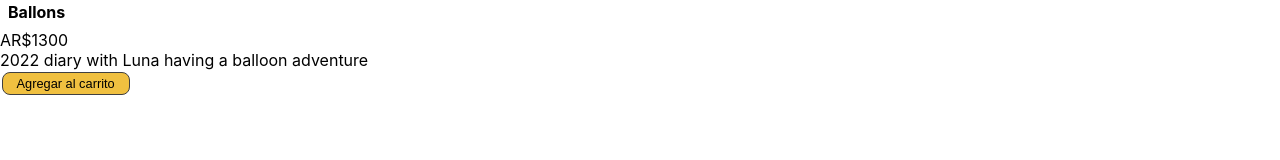
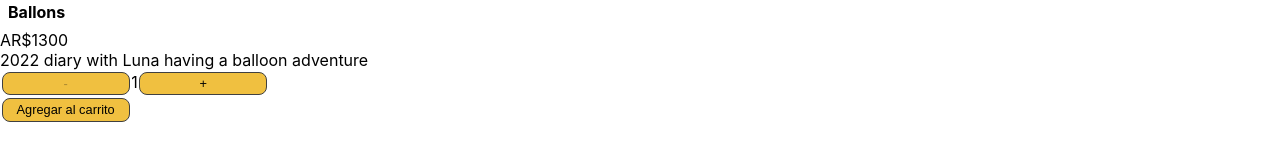
Before and after one commit to JulioHudson/ecommerceHudson, a React (Create React App) app: page /detail/1 in a window 1280 px wide. Shown: the part 282-442 px from the top of the page. Built offline with nearby package versions, Linux system fonts and the light colour scheme.

Commit message:
Sincronizar counter

```diff
--- a/src/App.js
+++ b/src/App.js
@@ -3,12 +3,14 @@ import NavBar from './components/NavBar';
 import ItemListContainer from './components/ItemListContainer';
 import ItemDetailContainer from './components/ItemDetailContainer';
 import ShoppingCart from './components/ShoppingCart';
+import CartProvider from './context/CartContext'
 import { BrowserRouter, Route, Routes } from 'react-router-dom';
 
 function App() {
 
   return (
     <BrowserRouter>
+      <CartProvider>
         <NavBar />
         <Routes>
           <Route path="/" element={<ItemListContainer />} />
@@ -16,6 +18,7 @@ function App() {
           <Route path="/detail/:id" element={<ItemDetailContainer />} />
           <Route path="/shoppingCart" element={<ShoppingCart />} />
         </Routes>
+      </CartProvider>
     </BrowserRouter>
   );
 }
--- /dev/null
+++ b/src/components/ItemCount.js
@@ -0,0 +1,30 @@
+import React, { useEffect } from 'react';
+import { useState } from "react";
+
+export const ItemCounter = ({ initial, stock, onAdd }) => {
+    const [count, setCount] = useState(parseInt(initial));
+
+    const decrease = () => {
+        setCount(count - 1);
+    };
+    const increase = () => {
+        setCount(count + 1);
+    };
+
+    useEffect(() => {
+        setCount(parseInt(initial));
+    }, [initial]);
+
+    return(
+        <div>
+            <button disabled={count <= 1} onClick={decrease}>-</button>
+            <span>{count}</span>
+            <button disabled={count >= stock} onClick={increase}>+</button>
+            <div>
+                <button disabled={stock <= 0} onClick={() => onAdd(count)}>Agregar al carrito</button>
+            </div>
+        </div>
+    );
+}
+
+export default ItemCounter
--- a/src/components/ItemDetail.js
+++ b/src/components/ItemDetail.js
@@ -1,6 +1,16 @@
-import React from 'react';
+import React, { useState } from 'react';
+import ItemCounter from './ItemCount'
+import { useCartContext } from '../context/CartContext';
+import { Link } from 'react-router-dom';
 
 export default function ItemDetail({ product }) {
+    const [goToCart, setGoToCart] = useState(false);
+    const {addProduct} = useCartContext();
+
+    const onAdd = (quantity) => {
+        setGoToCart(true);
+        addProduct(product, quantity);
+        };
 
     return (
         <div className='Detail'>
@@ -8,9 +18,12 @@ export default function ItemDetail({ product }) {
             <h3>{product.name}</h3>
             <div>AR${product.price}</div>
             <p>{product.description}</p>
-            <div>
-                <button>Agregar al carrito</button>
-            </div>
+        {   <div>
+                {
+                    goToCart ? <Link to='/shoppingCart'>Finalizar compra</Link>
+                :<ItemCounter initial={1} stock={product.stock} onAdd={onAdd} />
+            }
+            </div>}
         </div>
     )
 }
--- a/src/components/cartWidget.js
+++ b/src/components/cartWidget.js
@@ -8,6 +8,7 @@ const CartWidget = () => {
             <button className="cart-btn">
             <img src={cart} alt="Cart Icon" className="cart-widget"/>
             </button>
+            <p>{}</p>
         </Link>
 
     );
--- /dev/null
+++ b/src/context/CartContext.js
@@ -0,0 +1,41 @@
+import React, { useState, useContext, children } from "react";
+
+const CartContext = React.createContext([]);
+
+export const useCartContext = () => useContext(CartContext);
+
+const CartProvider = ({ children }) => {
+    const [cart, setCart] = useState([]);
+
+const addProduct = (item, quantity) => {
+    let newCart;
+    let product = cart.find (product => product.id === item.id);
+    if (product) {
+        product.quantity += quantity;
+        newCart = [...cart];
+    } else {
+        product = {...item, quantity: quantity};
+        newCart = [...cart, product];
+    }
+    setCart(newCart);
+}
+
+    const clearCart = () => setCart([]);
+
+    const isInCart = (id) => cart.find(product => product.id === id) ? true : false;
+
+    const removeProduct = (id) => setCart(cart.filter(product => product.id !== id));
+
+    return (
+        <CartContext.Provider value={{
+            clearCart,
+            isInCart,
+            removeProduct,
+            addProduct,
+        }}>
+            {children}
+        </CartContext.Provider>
+    )
+}
+
+export default CartProvider;
```
Lines whose indentation alone changed are shown as unchanged.
